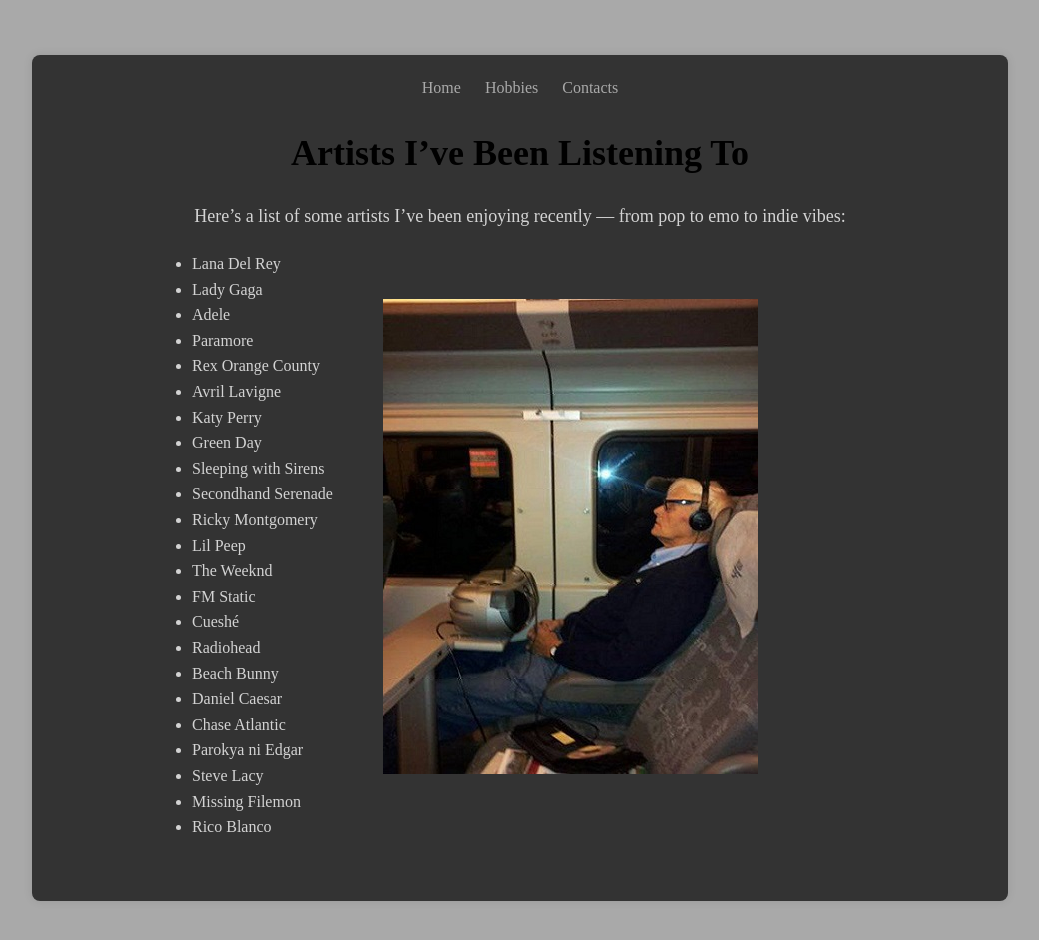
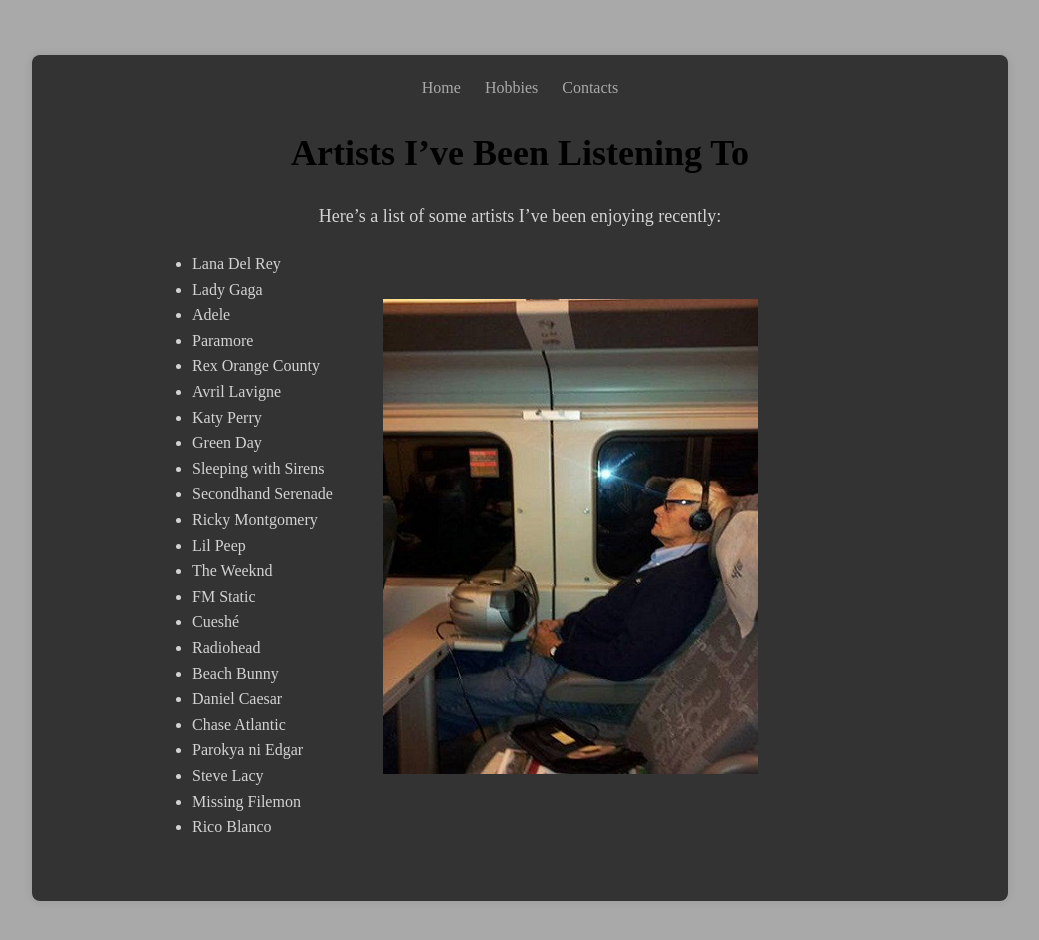
Before and after one commit to Janrabs143/Activityno4updated, a plain HTML site: page likedmusicartist.html in a window 1280 px wide. Shown: the whole page, without its empty margins (120-1159 px from the left). Drawn offline with Linux system fonts and the light colour scheme.

Commit message:
updlikedmusicartist.html

```diff
--- a/likedmusicartist.html
+++ b/likedmusicartist.html
@@ -26,7 +26,7 @@
     </div>
 
     <h1>Artists I’ve Been Listening To</h1>
-    <p>Here’s a list of some artists I’ve been enjoying recently — from pop to emo to indie vibes:</p>
+    <p>Here’s a list of some artists I’ve been enjoying recently:</p>
 
     <ul class="artist-list">
       <li>Lana Del Rey</li>
@@ -59,4 +59,5 @@
   </div>
 
 </body>
+
 </html>
```
